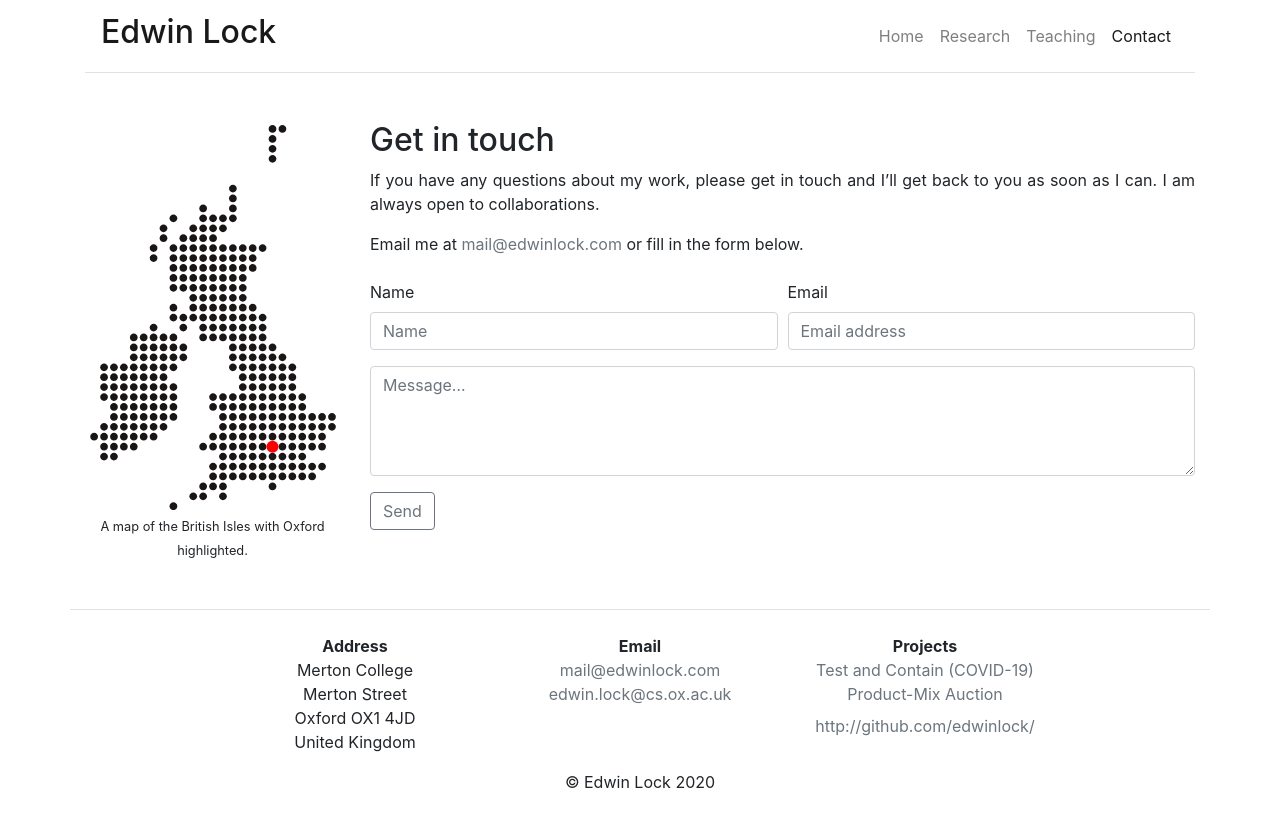
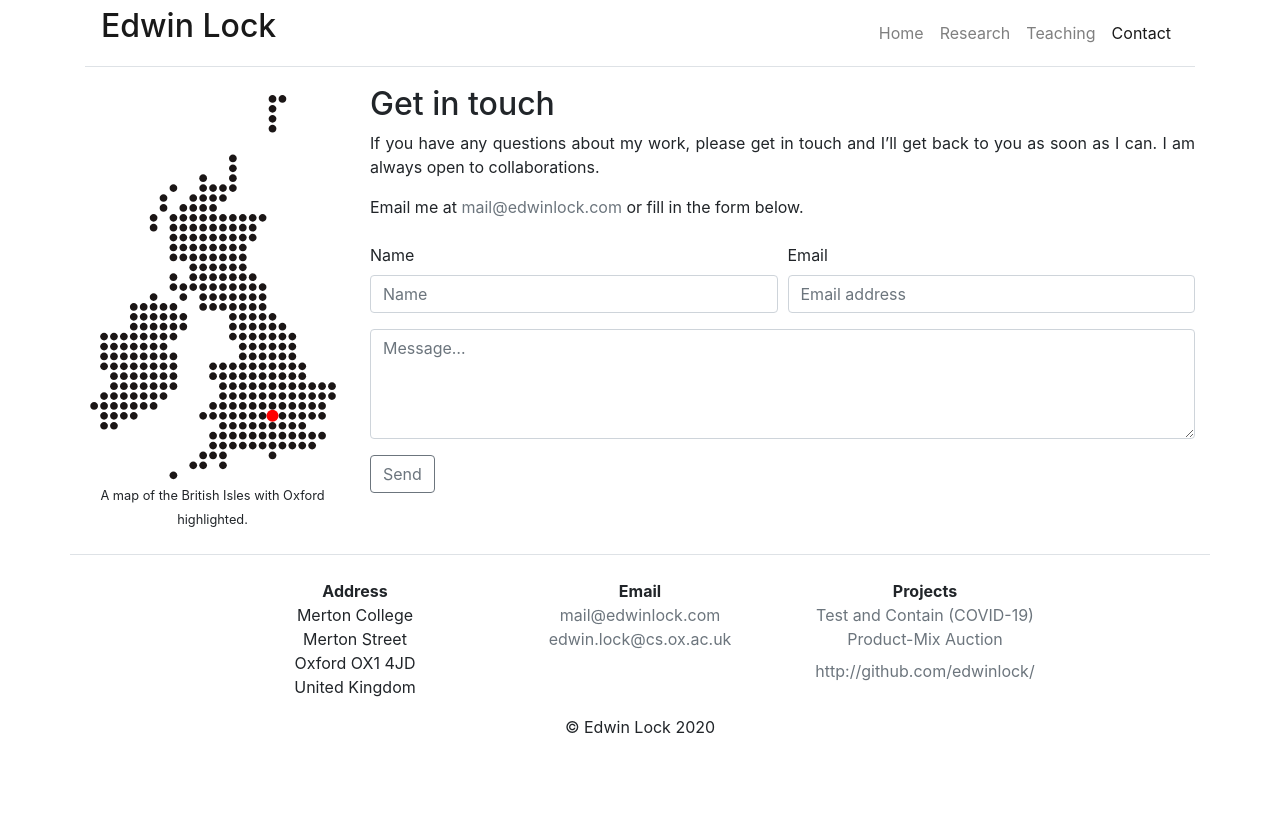
Before and after one commit to michelleg06/m-gonzalezamador.com, a Jekyll site: the page built from contact.md, in a window 1280 px wide. Shown: the top 827 px of the page. Built offline with Jekyll 4.4.1, drawn with Linux system fonts in a browser that asks for light colours; nearby versions of some CDN libraries.

```diff
--- a/_layouts/default.html
+++ b/_layouts/default.html
@@ -3,15 +3,15 @@
   {% include head.html %}
 	<body class="container">
 		{% include navigation.html %}
-    <section class="row pt-4 pb-4">
+    <section class="row py-4">
       <div class="col-md-3 d-none d-md-block">
-        <div class="mt-4 mb-4 text-center">
+        <div class="text-center">
             <img src="assets/images/{{ page.image }}" class="img-fluid" alt="{{ page.caption }}">
             <small>{{ page.caption }}</small>
         </div>
       </div>
 
-      <div class="col-md-9 py-4">
+      <div class="col-md-9">
         {{ content }}
       </div>
 
--- a/_layouts/index.html
+++ b/_layouts/index.html
@@ -4,8 +4,8 @@
   <body class="container">
     {% include navigation.html %}
     <section class="row py-4">
-      <div class="col-md-3 d-none d-md-block">
-        <div class="mt-4 mb-4 text-center">
+      <div class="col-md-3 pt-2 d-none d-md-block">
+        <div class="text-center">
           <img src="assets/images/{{page.image}}" class="img-fluid img-thumbnail rounded-circle" alt="An image of my face.">
           <h4>{{ site.fullname }}</h4>
           <p class="text-center">
@@ -18,7 +18,7 @@
         </div>
       </div>
 
-      <div class="col-md-9 py-4 lead">
+      <div class="col-md-9 pt-2 lead">
         {{ content }}
       </div>
     </section>
--- a/assets/css/mystyle.css
+++ b/assets/css/mystyle.css
@@ -14,3 +14,8 @@
 
 a:hover, a:focus {
   color: #545b62;
+}
+
+h2 {
+	margin-top: -0.2em !important;
+}
```
Also changed, not shown: _layouts/valerian.html (added, +25 -0 lines), index.md (+2 -2 lines), 2 other files.
